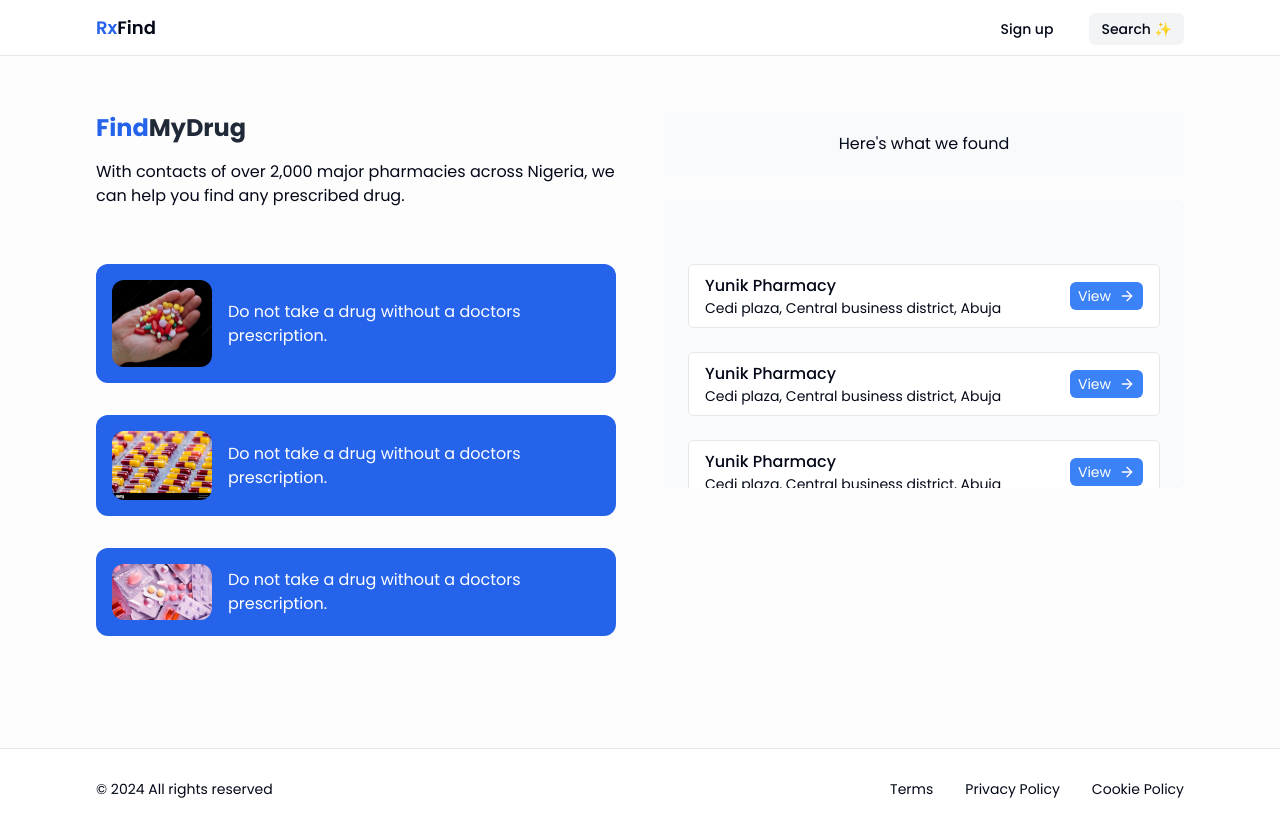
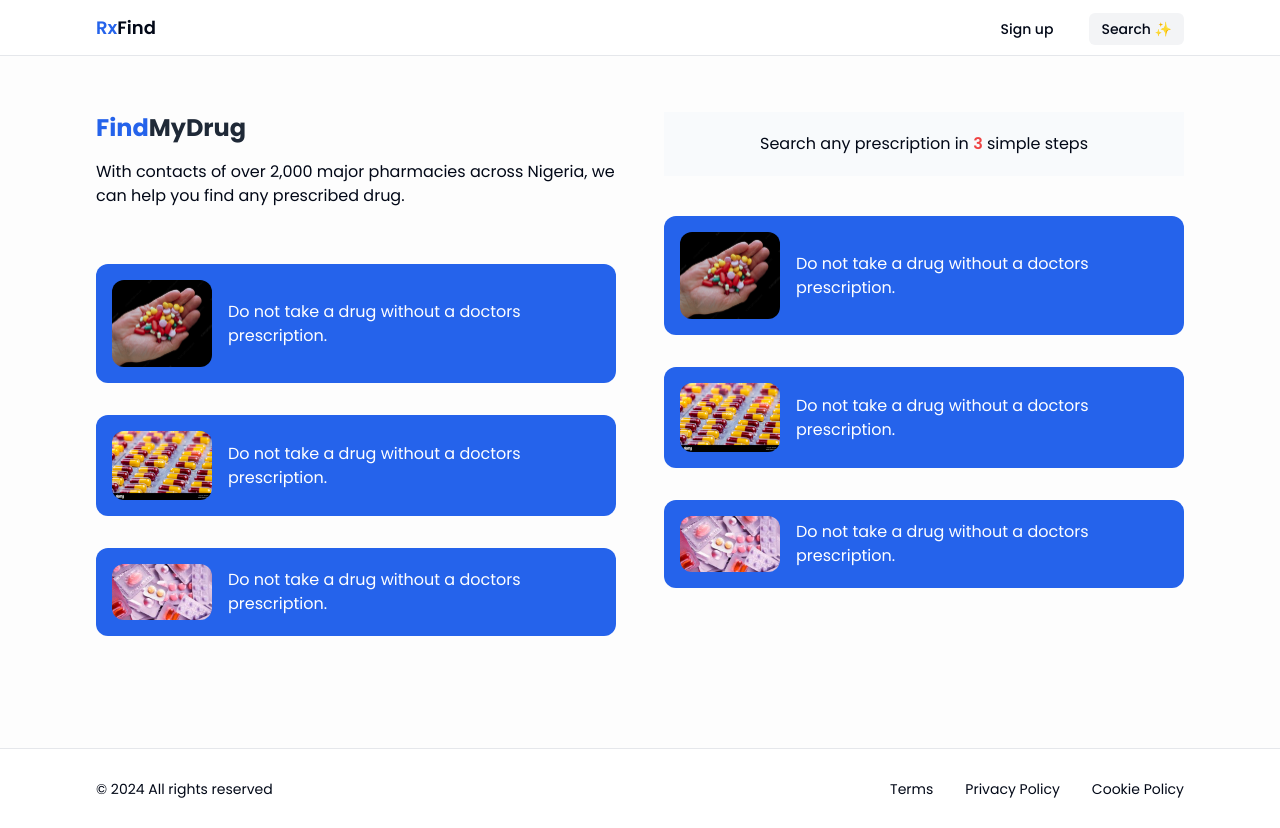
Before and after one commit to Kolosafo/find-my-drug, a Next.js app: page /search in a window 1280 px wide. Built offline with nearby package versions, Linux system fonts and the light colour scheme.

Commit message:
chore/instruction

```diff
--- a/app/(root)/search/page.tsx
+++ b/app/(root)/search/page.tsx
@@ -47,30 +47,16 @@ function Page() {
       </div>
       <div className="flex flex-col gap-6 rounded-md">
         <div className="flex justify-center bg-slate-50 py-5 text-center">
-          <h2>Here&apos;s what we found</h2>
+          <h2>
+            Search any prescription in{" "}
+            <span className="font-semibold text-red-500">3</span> simple steps
+          </h2>
         </div>
-        <ul className="flex max-h-72 flex-col gap-6 overflow-y-auto rounded-md bg-slate-50 px-6 py-16 2xl:max-h-96">
-          {results.map((result) => (
-            <li
-              key={crypto.randomUUID()}
-              className="flex h-16 items-center justify-between rounded-md border bg-white p-4"
-            >
-              <div className="">
-                <p className="font-medium">Yunik Pharmacy</p>
-                <p className="text-sm">
-                  Cedi plaza, Central business district, Abuja
-                </p>
-              </div>
-              <Link
-                href="/search"
-                className="mx-auto flex h-fit w-fit items-center gap-2 rounded-md bg-blue-500 px-2 py-1 text-sm text-white sm:m-0"
-              >
-                View
-                <ArrowRight className="h-4 w-4" />
-              </Link>
-            </li>
+        <div className="flex h-auto flex-col bg-transparent">
+          {data.map((item, index) => (
+            <DrugCard key={index} image={item.image} text={item.text} />
           ))}
-        </ul>
+        </div>
       </div>
     </MaxWidthContainer>
   );
```
